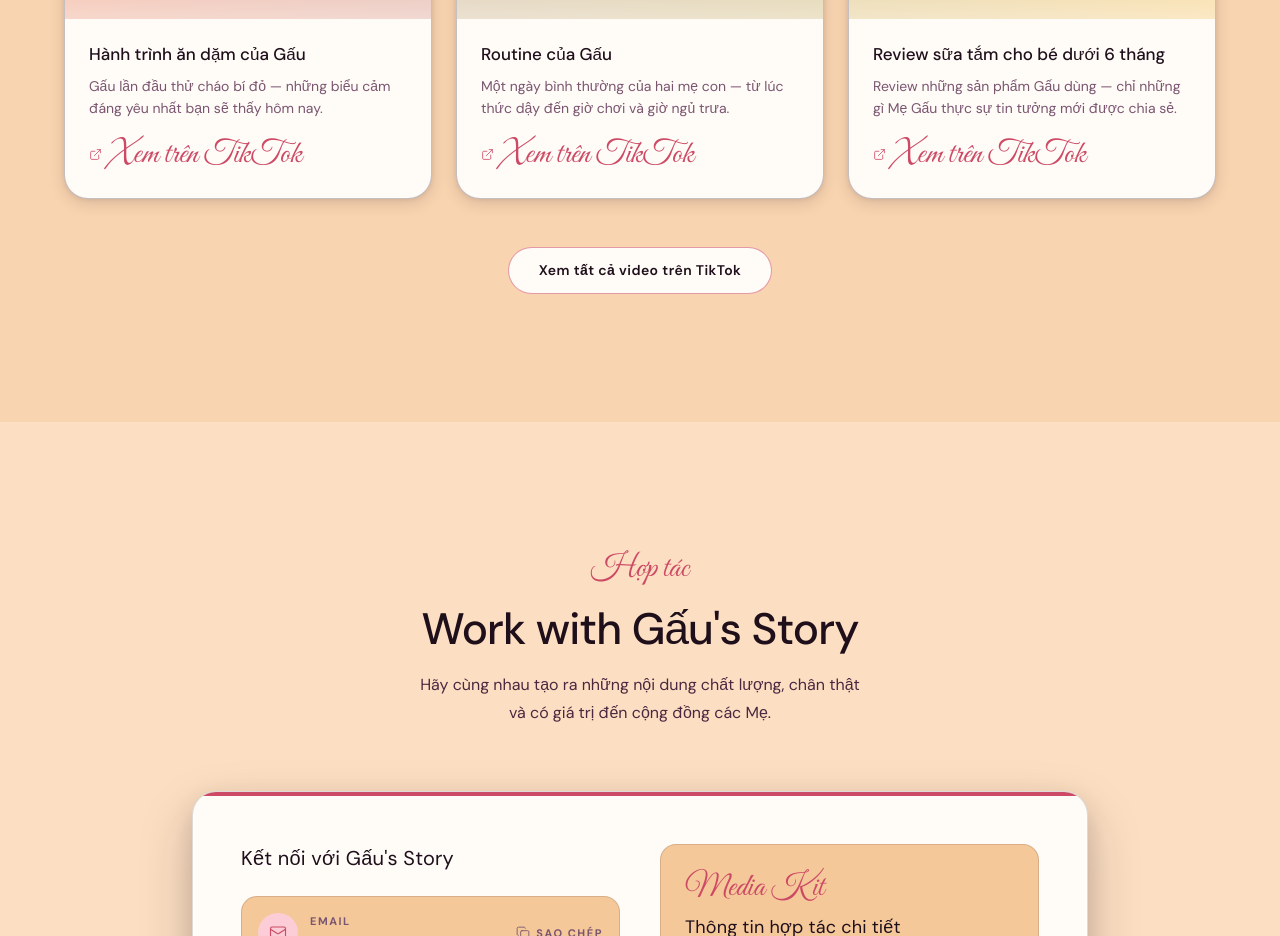
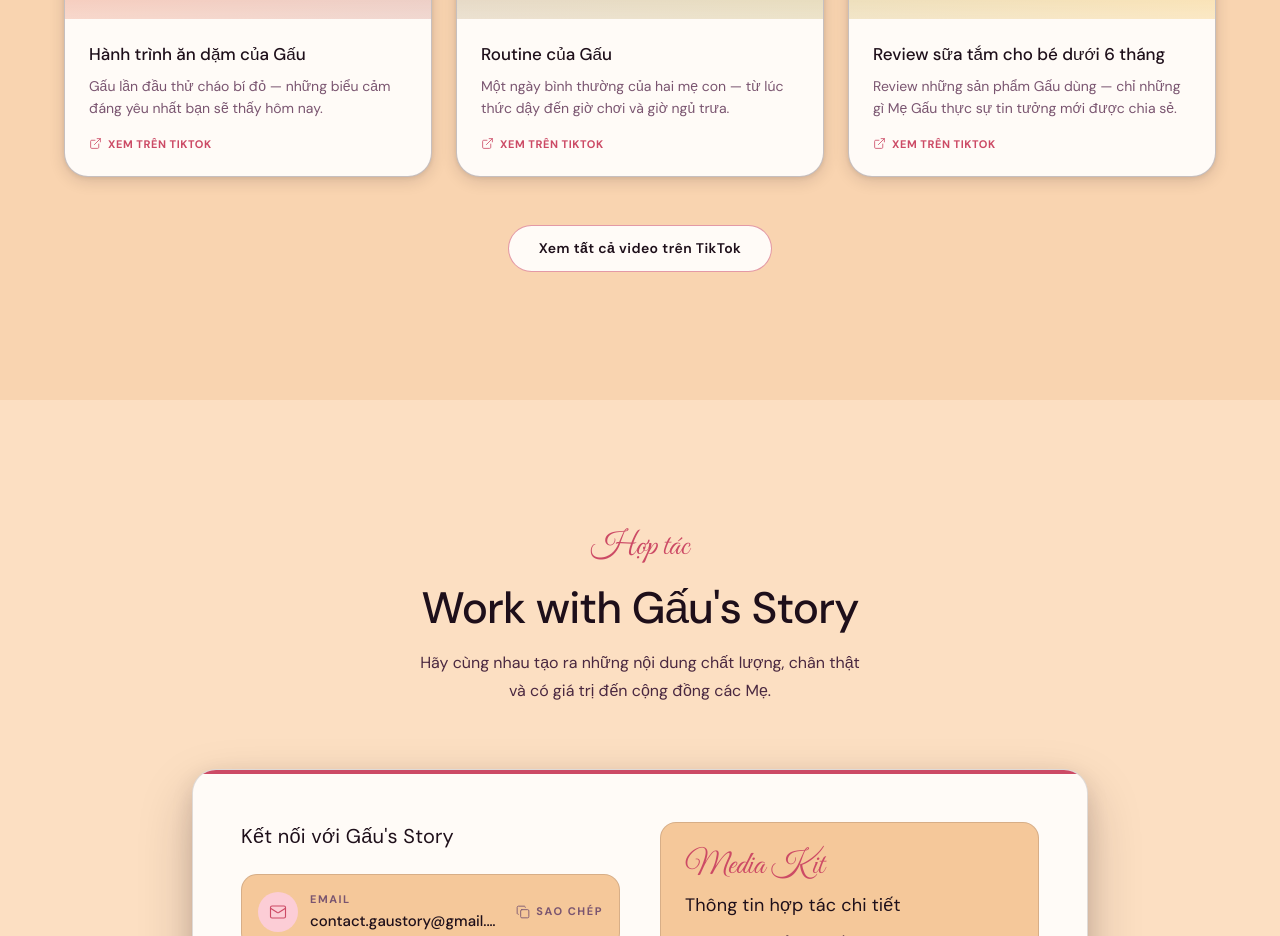
Before and after one commit to HoaiThuong0231/gaustory, a Next.js app: page / in a window 1280 px wide. Shown: the part 3460-4396 px from the top of the page. Built offline with nearby package versions, Linux system fonts and the light colour scheme.

Commit message:
style: make action links sans-serif and smaller

```diff
--- a/src/components/FeaturedCategories.tsx
+++ b/src/components/FeaturedCategories.tsx
@@ -97,7 +97,8 @@ export function FeaturedCategories() {
                     </span>
                     {cat.url && (
                       <span
-                        className="pink-accent-text opacity-0 group-hover:opacity-100 transition-opacity duration-300 flex items-center gap-1"
+                        className="opacity-0 group-hover:opacity-100 transition-opacity duration-300 flex items-center gap-1 text-[11px] font-bold tracking-wider uppercase"
+                        style={{ fontFamily: "var(--font-body)", color: "var(--accent)" }}
                       >
                         Xem ngay ↗
                       </span>
--- a/src/components/FeaturedVideos.tsx
+++ b/src/components/FeaturedVideos.tsx
@@ -157,8 +157,8 @@ function VideoCard({
           <div className="flex items-center gap-1.5">
             <ExternalLink size={13} strokeWidth={1.5} color="var(--accent)" />
             <span
-              className="pink-accent-text"
-              style={{ fontSize: "1.125rem" }}
+              className="text-[11px] font-bold tracking-wider uppercase"
+              style={{ fontFamily: "var(--font-body)", color: "var(--accent)" }}
             >
               Xem trên TikTok
             </span>
```
